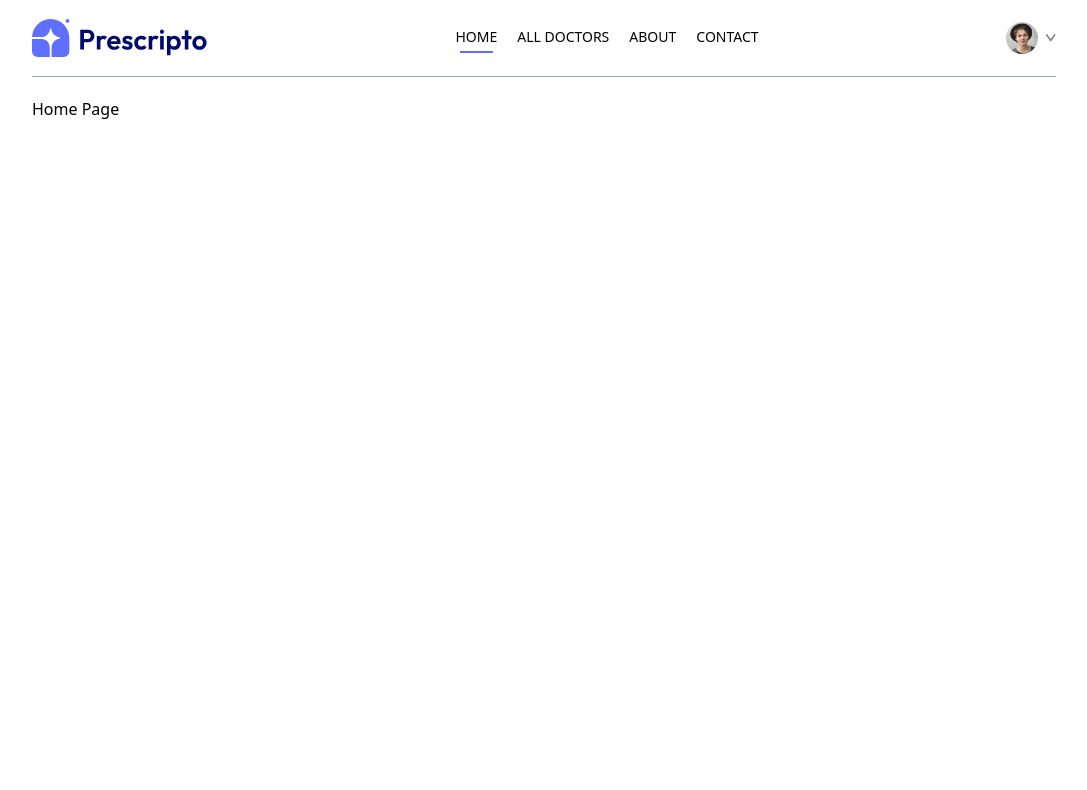
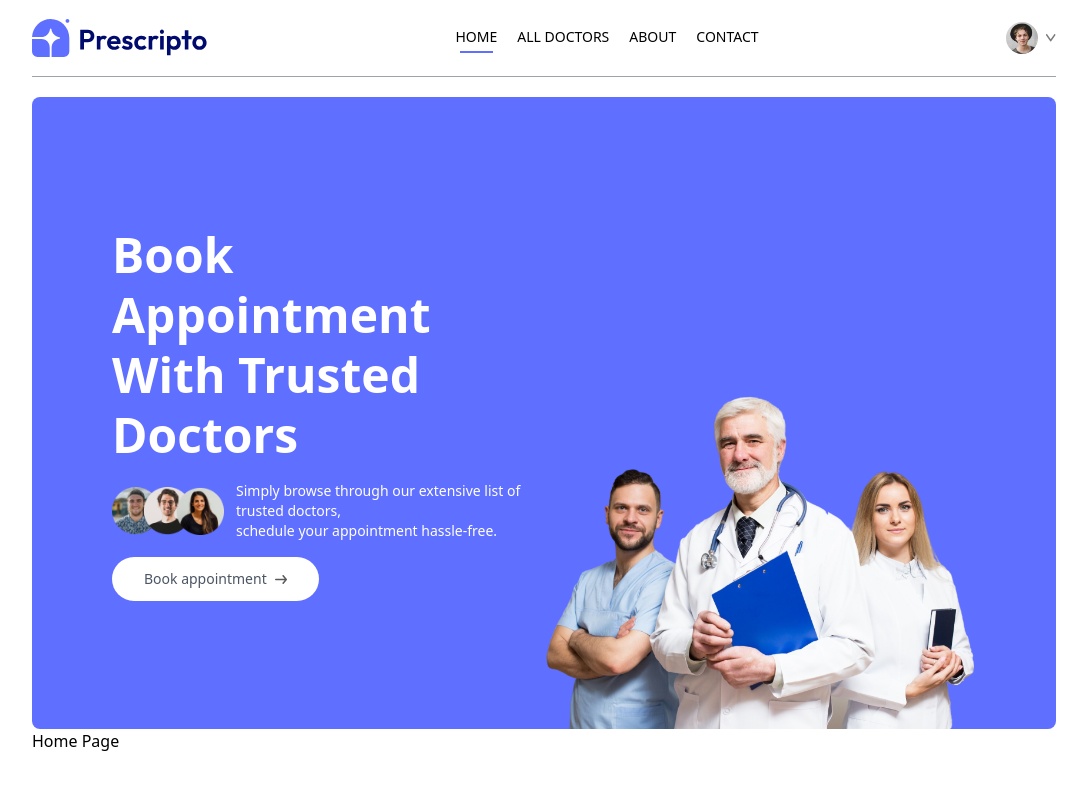
Before and after one commit to stefan-novakovic/prescripto, a React (Vite) app in the folder frontend/: page / in a window 1280 px wide. Shown: the top 790 px of the page, without its empty margins (96-1183 px from the left). Built offline with nearby package versions, Linux system fonts and the light colour scheme.

Commit message:
Header added

```diff
--- /dev/null
+++ b/frontend/src/components/Header.tsx
@@ -0,0 +1,33 @@
+import { assets } from '../assets/assets';
+
+const Header = () => {
+   return (
+      <div className="flex flex-col md:flex-row flex-wrap bg-primary rounded-lg px-6 md:px-10 lg:px-20">
+         {/* ----- Left side ----- */}
+         <div className="md:w-1/2 flex flex-col items-start justify-center gap-4 py-10 m-auto md:py-[10vw] md:mb[-30px]">
+            <p className="text-3xl md:text-4xl lg:text-5xl text-white font-semibold leading-tight md:leading-tight lg:leading-tight">
+               Book Appointment <br /> With Trusted Doctors
+            </p>
+            <div className="flex flex-col md:flex-row items-center gap-3 text-white text-sm font-light">
+               <img className="w-28" src={assets.group_profiles} alt="" />
+               <p>
+                  Simply browse through our extensive list of trusted doctors, <br className="hidden sm:block" />
+                  schedule your appointment hassle-free.
+               </p>
+            </div>
+            <a
+               href="#speciality"
+               className="flex items-center gap-2 bg-white px-8 py-3 rounded-full text-gray-600 text-sm m-auto md:m-0 hover:scale-105 transition-all duration-300"
+            >
+               Book appointment <img className="w-3" src={assets.arrow_icon} alt="" />
+            </a>
+         </div>
+
+         {/* ----- Right side ----- */}
+         <div className="md:w-1/2 relative">
+            <img className="w-full md:absolute bottom-0 h-auto rounded-lg" src={assets.header_img} alt="" />
+         </div>
+      </div>
+   );
+};
+export default Header;
--- a/frontend/src/pages/Home.tsx
+++ b/frontend/src/pages/Home.tsx
@@ -1,4 +1,11 @@
+import Header from '../components/Header';
+
 const Home = () => {
-   return <div>Home Page</div>;
+   return (
+      <div>
+         <Header />
+         Home Page
+      </div>
+   );
 };
 export default Home;
```
